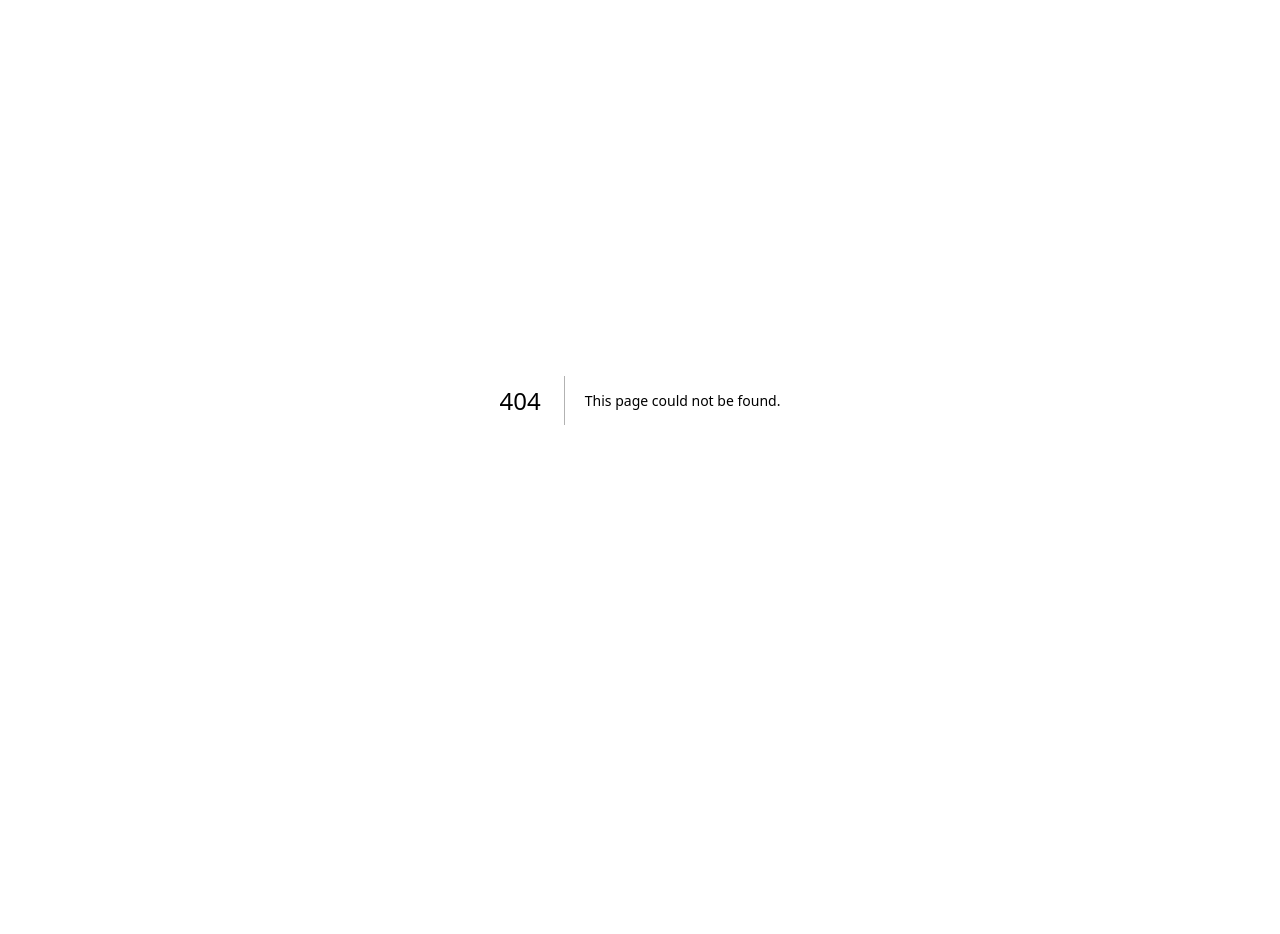
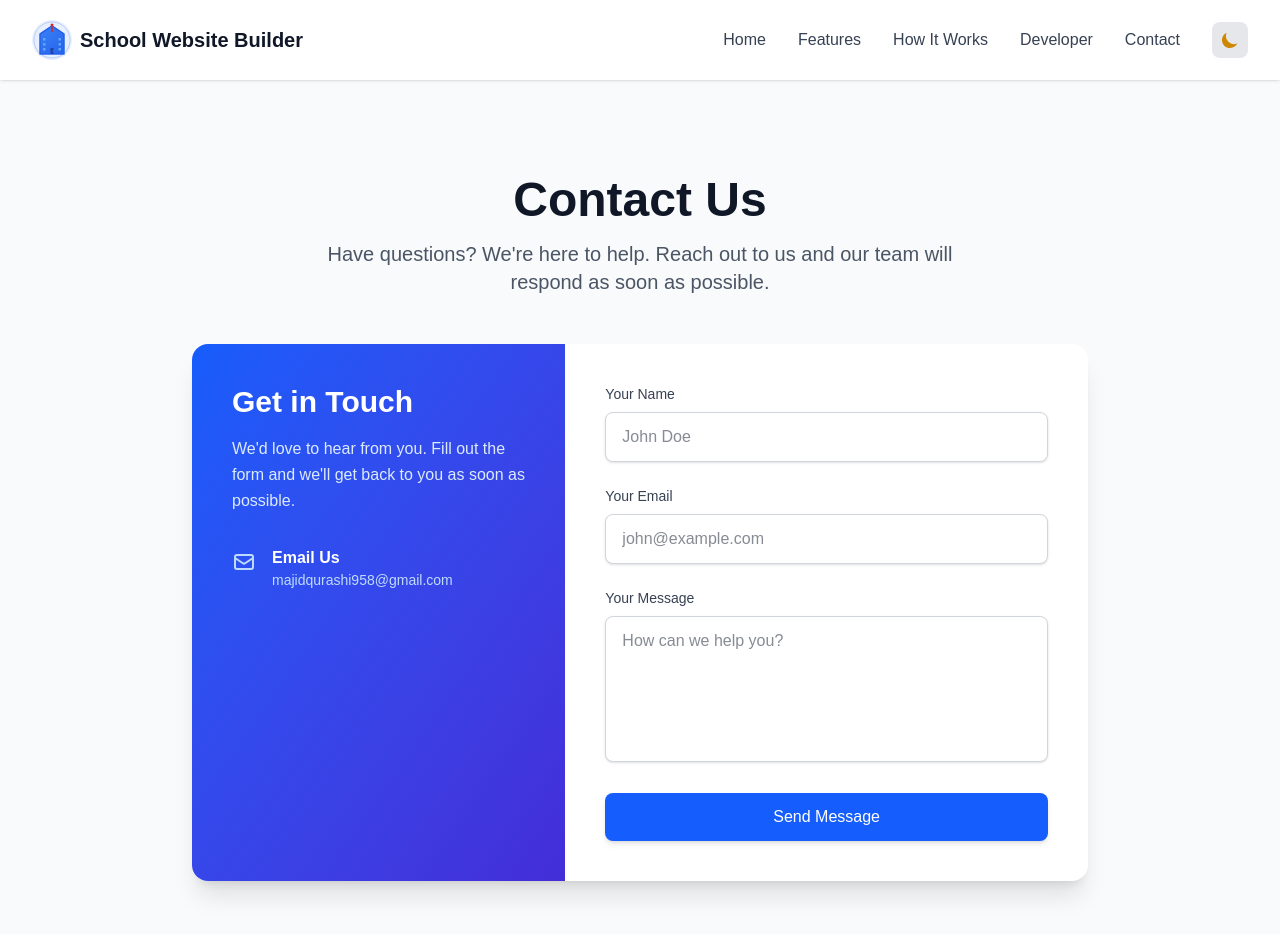
Before and after one commit to majid-qurashi/website-generator, a Next.js app: page /contact in a window 1280 px wide. Before the commit this address had no page. Shown: the top 934 px of the page. Before the commit the page ends 800 px from the top, so only its background shows below. Built offline with nearby package versions, Linux system fonts and the light colour scheme.

Commit message:
added contact foem with web3forms

```diff
--- a/package.json
+++ b/package.json
@@ -9,6 +9,7 @@
     "lint": "eslint"
   },
   "dependencies": {
+    "@emailjs/browser": "^4.4.1",
     "dotenv": "^17.3.1",
     "next": "16.2.1",
     "react": "19.2.4",
--- /dev/null
+++ b/src/app/contact/page.tsx
@@ -0,0 +1,29 @@
+import React from 'react';
+import ContactForm from '../../components/ContactForm';
+import Navigation from '../../components/Navigation';
+
+export const metadata = {
+  title: 'Contact Us | School Website Builder',
+  description: 'Get in touch with us. Send us an email and we will get back to you shortly.',
+};
+
+export default function ContactPage() {
+  return (
+    <main className="min-h-screen bg-gray-50 dark:bg-gray-900 transition-colors duration-200">
+      <Navigation />
+
+      <div className="pt-24 pb-12 px-4 sm:px-6 lg:px-8 max-w-7xl mx-auto">
+        <div className="text-center mb-12">
+          <h1 className="text-4xl font-extrabold text-gray-900 dark:text-white sm:text-5xl">
+            Contact Us
+          </h1>
+          <p className="mt-4 text-xl text-gray-600 dark:text-gray-300 max-w-2xl mx-auto">
+            Have questions? We're here to help. Reach out to us and our team will respond as soon as possible.
+          </p>
+        </div>
+
+        <ContactForm />
+      </div>
+    </main>
+  );
+}
--- /dev/null
+++ b/src/components/ContactForm.tsx
@@ -0,0 +1,165 @@
+'use client';
+
+import { useState, FormEvent } from 'react';
+
+export default function ContactForm() {
+  const [isSubmitting, setIsSubmitting] = useState(false);
+  const [submitStatus, setSubmitStatus] = useState<'idle' | 'success' | 'error'>('idle');
+
+  const sendEmail = async (e: FormEvent<HTMLFormElement>) => {
+    e.preventDefault();
+
+    setIsSubmitting(true);
+    setSubmitStatus('idle');
+
+    // Create form data to send to Web3Forms
+    const formTarget = e.currentTarget;
+    const formData = new FormData(formTarget);
+    formData.append("access_key", "a21f8980-3a6c-4366-8f7c-15fa25578cd6");
+
+    const object = Object.fromEntries(formData);
+    const json = JSON.stringify(object);
+
+    try {
+      const response = await fetch("https://api.web3forms.com/submit", {
+        method: "POST",
+        headers: {
+          "Content-Type": "application/json",
+          "Accept": "application/json"
+        },
+        body: json
+      });
+
+      const data = await response.json();
+
+      if (data.success) {
+        setSubmitStatus('success');
+        formTarget.reset();
+      } else {
+        console.error('Web3Forms Error...', data);
+        setSubmitStatus('error');
+      }
+    } catch (error) {
+      console.error('FAILED...', error);
+      setSubmitStatus('error');
+    } finally {
+      setIsSubmitting(false);
+    }
+  };
+
+  return (
+    <div className="bg-white dark:bg-gray-800 rounded-2xl shadow-xl overflow-hidden max-w-4xl mx-auto my-12 transition-colors duration-200">
+      <div className="flex flex-col md:flex-row">
+        {/* Decorative Side */}
+        <div className="md:w-5/12 bg-gradient-to-br from-blue-600 to-indigo-700 text-white p-10 flex flex-col justify-between">
+          <div>
+            <h2 className="text-3xl font-bold mb-4">Get in Touch</h2>
+            <p className="text-blue-100 mb-8 leading-relaxed">
+              We'd love to hear from you. Fill out the form and we'll get back to you as soon as possible.
+            </p>
+
+            <div className="space-y-6">
+              <div className="flex items-start">
+                <svg className="w-6 h-6 mr-4 mt-1 text-blue-200" fill="none" stroke="currentColor" viewBox="0 0 24 24">
+                  <path strokeLinecap="round" strokeLinejoin="round" strokeWidth="2" d="M3 8l7.89 5.26a2 2 0 002.22 0L21 8M5 19h14a2 2 0 002-2V7a2 2 0 00-2-2H5a2 2 0 00-2 2v10a2 2 0 002 2z" />
+                </svg>
+                <div>
+                  <h4 className="font-semibold text-white">Email Us</h4>
+                  <p className="text-blue-200 text-sm">majidqurashi958@gmail.com</p>
+                </div>
+              </div>
+            </div>
+          </div>
+
+          <div className="mt-12 opacity-50">
+            <svg viewBox="0 0 100 100" fill="none" className="w-32 h-32 absolute -bottom-10 -left-10 text-white/10" stroke="currentColor" strokeWidth="2">
+              <circle cx="50" cy="50" r="40" />
+              <path d="M50 10 L50 90 M10 50 L90 50 M22 22 L78 78 M22 78 L78 22" />
+            </svg>
+          </div>
+        </div>
+
+        {/* Form Side */}
+        <div className="md:w-7/12 p-10 relative">
+          <form onSubmit={sendEmail} className="space-y-6">
+
+            {/* Status Messages */}
+            {submitStatus === 'success' && (
+              <div className="p-4 mb-6 text-sm text-green-700 bg-green-100 rounded-lg dark:bg-green-900/30 dark:text-green-300" role="alert">
+                <span className="font-medium">Message successfully sent!</span> Our team will try to respond to you as soon as possible.
+              </div>
+            )}
+
+            {submitStatus === 'error' && (
+              <div className="p-4 mb-6 text-sm text-red-700 bg-red-100 rounded-lg dark:bg-red-900/30 dark:text-red-300" role="alert">
+                <span className="font-medium">Error sending message.</span> Please verify your Web3Forms access key is active, check your network connection, or try again later.
+              </div>
+            )}
+
+            <div>
+              <label htmlFor="name" className="block text-sm font-medium text-gray-700 dark:text-gray-300 mb-2">
+                Your Name
+              </label>
+              <input
+                type="text"
+                name="name"
+                id="name"
+                required
+                className="w-full px-4 py-3 rounded-lg border border-gray-300 dark:border-gray-600 bg-white dark:bg-gray-700 text-gray-900 dark:text-white focus:ring-2 focus:ring-blue-500 focus:border-transparent transition-colors shadow-sm outline-none"
+                placeholder="John Doe"
+              />
+            </div>
+
+            <div>
+              <label htmlFor="email" className="block text-sm font-medium text-gray-700 dark:text-gray-300 mb-2">
+                Your Email
+              </label>
+              <input
+                type="email"
+                name="email"
+                id="email"
+                required
+                className="w-full px-4 py-3 rounded-lg border border-gray-300 dark:border-gray-600 bg-white dark:bg-gray-700 text-gray-900 dark:text-white focus:ring-2 focus:ring-blue-500 focus:border-transparent transition-colors shadow-sm outline-none"
+                placeholder="john@example.com"
+              />
+            </div>
+
+            <div>
+              <label htmlFor="message" className="block text-sm font-medium text-gray-700 dark:text-gray-300 mb-2">
+                Your Message
+              </label>
+              <textarea
+                name="message"
+                id="message"
+                required
+                rows={5}
+                className="w-full px-4 py-3 rounded-lg border border-gray-300 dark:border-gray-600 bg-white dark:bg-gray-700 text-gray-900 dark:text-white focus:ring-2 focus:ring-blue-500 focus:border-transparent transition-colors shadow-sm outline-none resize-none"
+                placeholder="How can we help you?"
+              ></textarea>
+            </div>
+
+            <button
+              type="submit"
+              disabled={isSubmitting}
+              className={`w-full py-3 px-6 rounded-lg text-white font-medium shadow-md transition-all duration-200 outline-none
+                ${isSubmitting
+                  ? 'bg-blue-400 cursor-not-allowed'
+                  : 'bg-blue-600 hover:bg-blue-700 hover:shadow-lg focus:ring-4 focus:ring-blue-300 dark:focus:ring-blue-800'
+                }`}
+            >
+              {isSubmitting ? (
+                <div className="flex items-center justify-center">
+                  <svg className="animate-spin -ml-1 mr-3 h-5 w-5 text-white" xmlns="http://www.w3.org/2000/svg" fill="none" viewBox="0 0 24 24">
+                    <circle className="opacity-25" cx="12" cy="12" r="10" stroke="currentColor" strokeWidth="4"></circle>
+                    <path className="opacity-75" fill="currentColor" d="M4 12a8 8 0 018-8V0C5.373 0 0 5.373 0 12h4zm2 5.291A7.962 7.962 0 014 12H0c0 3.042 1.135 5.824 3 7.938l3-2.647z"></path>
+                  </svg>
+                  Sending...
+                </div>
+              ) : 'Send Message'}
+            </button>
+          </form>
+        </div>
+      </div>
+    </div>
+  );
+}
--- a/src/components/Navigation.tsx
+++ b/src/components/Navigation.tsx
@@ -36,7 +36,7 @@ export default function Navigation() {
             <a href="/about" className="text-gray-700 dark:text-gray-300 hover:text-blue-600 dark:hover:text-blue-400 transition">
               Developer
             </a>
-            <a href="#contact" className="text-gray-700 dark:text-gray-300 hover:text-blue-600 dark:hover:text-blue-400 transition">
+            <a href="/contact" className="text-gray-700 dark:text-gray-300 hover:text-blue-600 dark:hover:text-blue-400 transition">
               Contact
             </a>
             {/* Theme Toggle Button - Desktop */}
@@ -138,7 +138,7 @@ export default function Navigation() {
             <a href="/about" className="block py-2 text-gray-700 dark:text-gray-300 hover:text-blue-600 dark:hover:text-blue-400 transition">
               Developer
             </a>
-            <a href="#contact" className="block py-2 text-gray-700 dark:text-gray-300 hover:text-blue-600 dark:hover:text-blue-400 transition">
+            <a href="/contact" className="block py-2 text-gray-700 dark:text-gray-300 hover:text-blue-600 dark:hover:text-blue-400 transition">
               Contact
             </a>
           </div>
```
Also changed, not shown: typescript_errors.txt (added), 1 other file (tests, documents, lock files or other folders).
